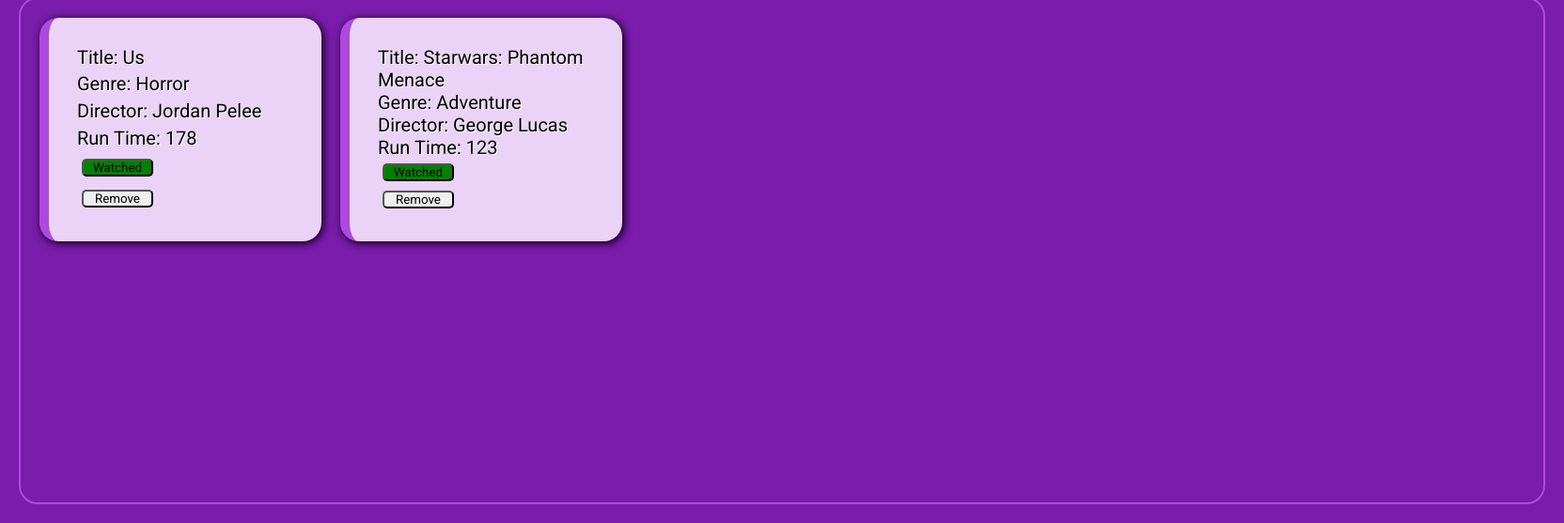
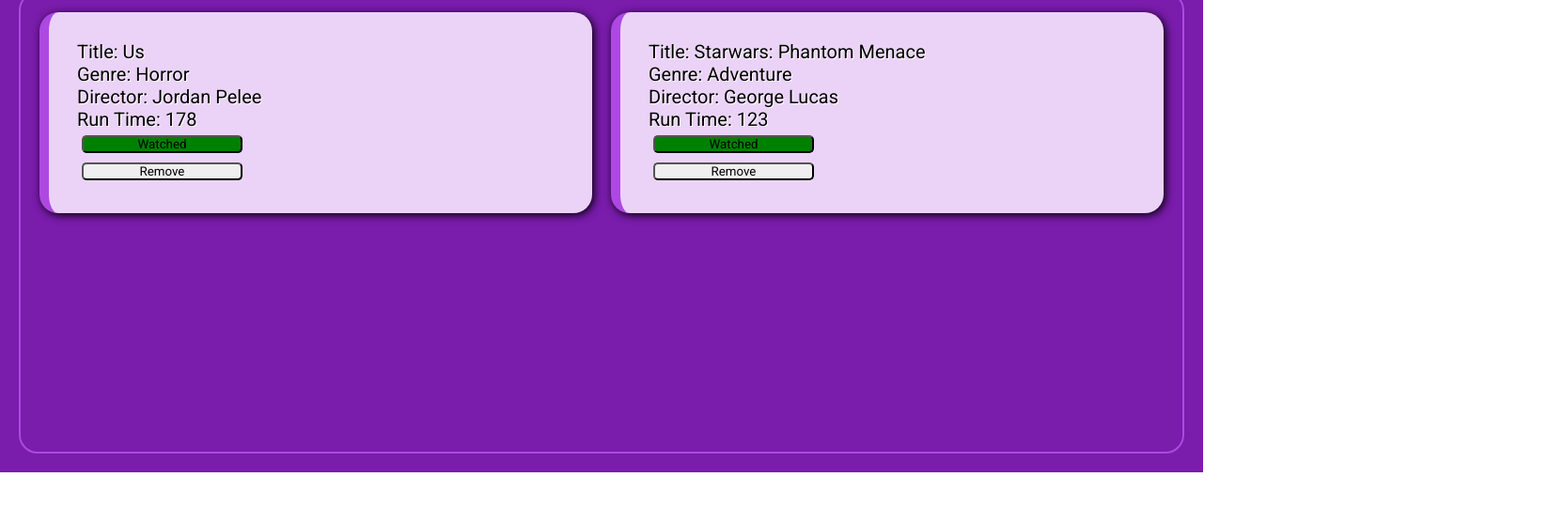
Before and after one commit to SlimeGoblin/Library, a plain HTML site: page index.html in a window 1280 px wide. Shown: the part 468-1025 px from the top of the page at 94% size, 1664 px wide, since content can reach past the window. After the commit the page ends 971 px from the top, so only its background shows below. Drawn offline with Linux system fonts and the light colour scheme.

Commit message:
cards grid auto-fit

```diff
--- a/style.css
+++ b/style.css
@@ -79,7 +79,7 @@
 
 #movieContainer{
     display: grid;
-    grid-template-columns: repeat(5, minmax(300px, 1fr));
+    grid-template-columns: repeat(auto-fit, minmax(300px, 1fr));
     grid-template-rows: 1fr 1fr;;
     gap: 20px;
     padding: 20px;
```
